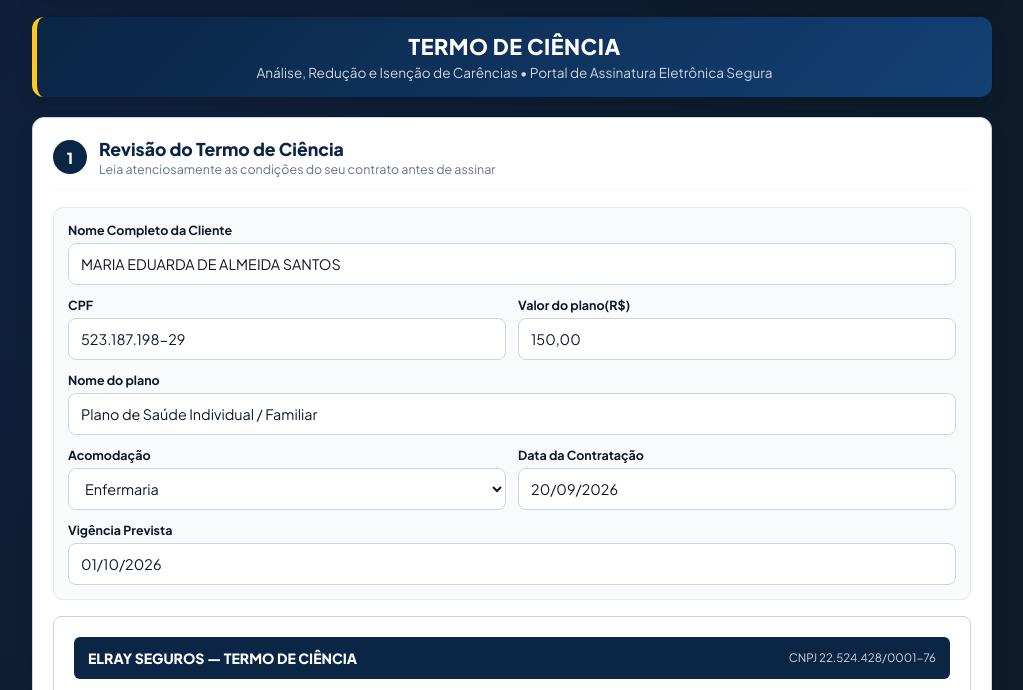
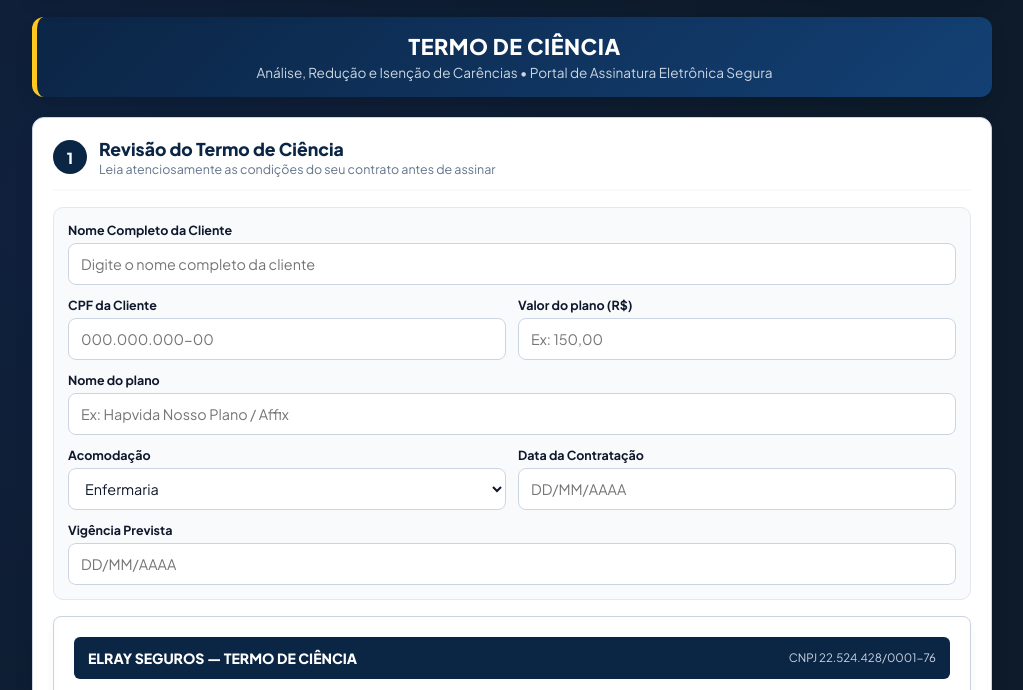
Before and after one commit to PedroMacedo0/Assinador-digital, a website: page public/index.html in a window 1280 px wide. Shown: the part 95-785 px from the top of the page, without its empty margins (128-1151 px from the left). Drawn offline with Linux system fonts and the light colour scheme.

Commit message:
Update index.html

```diff
--- a/public/index.html
+++ b/public/index.html
@@ -61,22 +61,22 @@
           <form id="termoForm" class="form-grid">
             <div class="form-group full-width">
               <label for="cliente">Nome Completo da Cliente</label>
-              <input type="text" id="cliente" name="cliente" value="MARIA EDUARDA DE ALMEIDA SANTOS" required>
+              <input type="text" id="cliente" name="cliente" placeholder="Digite o nome completo da cliente" required>
             </div>
 
             <div class="form-group">
-              <label for="cpf">CPF</label>
-              <input type="text" id="cpf" name="cpf" value="523.187.198-29" required>
+              <label for="cpf">CPF da Cliente</label>
+              <input type="text" id="cpf" name="cpf" placeholder="000.000.000-00" required>
             </div>
 
             <div class="form-group">
-              <label for="taxaAdesao">Valor do plano(R$)</label>
-              <input type="text" id="taxaAdesao" name="taxaAdesao" value="150,00" required>
+              <label for="taxaAdesao">Valor do plano (R$)</label>
+              <input type="text" id="taxaAdesao" name="taxaAdesao" placeholder="Ex: 150,00" required>
             </div>
 
             <div class="form-group full-width">
               <label for="plano">Nome do plano</label>
-              <input type="text" id="plano" name="plano" value="Plano de Saúde Individual / Familiar" required>
+              <input type="text" id="plano" name="plano" placeholder="Ex: Hapvida Nosso Plano / Affix" required>
             </div>
 
             <div class="form-group">
@@ -90,13 +90,12 @@
 
             <div class="form-group">
               <label for="dataContratacao">Data da Contratação</label>
-              <input type="text" id="dataContratacao" name="dataContratacao" value="20/09/2026" placeholder="DD/MM/AAAA"
-                required>
+              <input type="text" id="dataContratacao" name="dataContratacao" placeholder="DD/MM/AAAA" required>
             </div>
 
             <div class="form-group full-width">
               <label for="vigencia">Vigência Prevista</label>
-              <input type="text" id="vigencia" name="vigencia" value="01/10/2026" placeholder="01/MM/AAAA" required>
+              <input type="text" id="vigencia" name="vigencia" placeholder="DD/MM/AAAA" required>
             </div>
           </form>
         </div>
```
